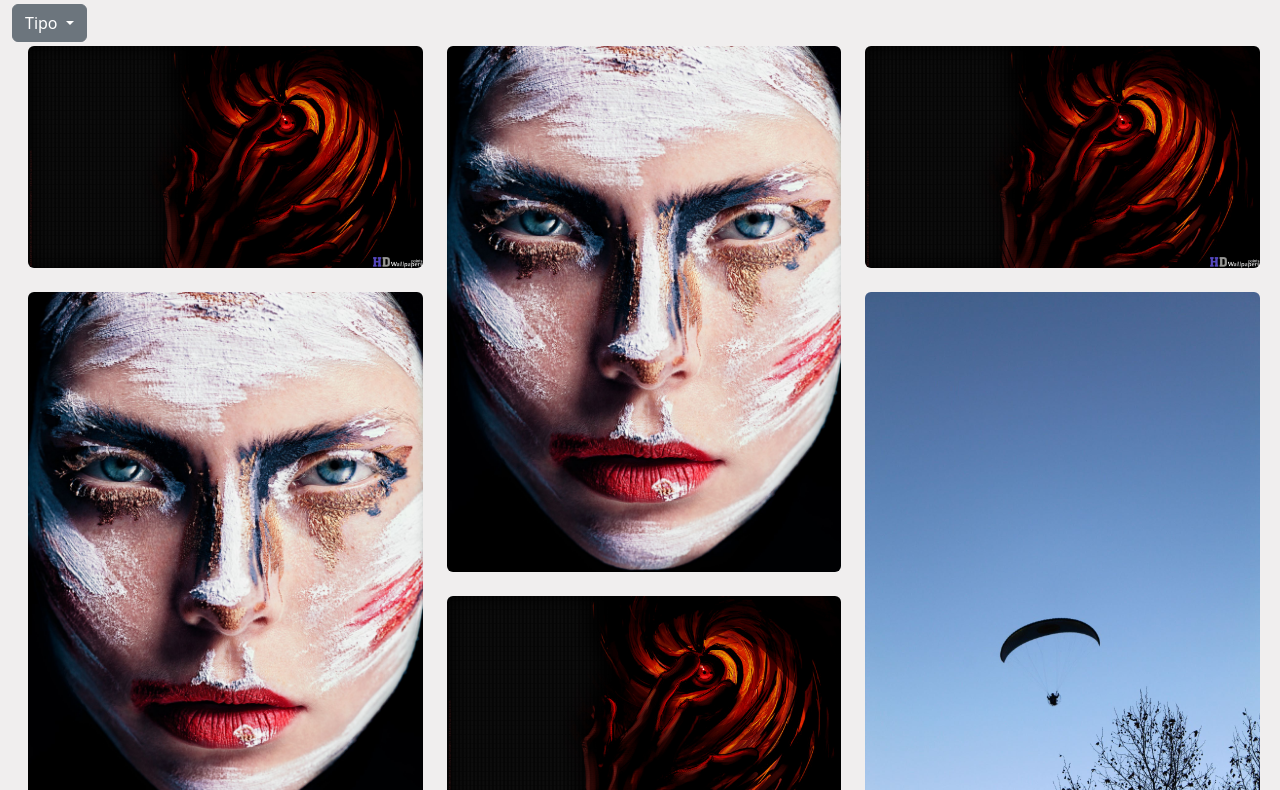
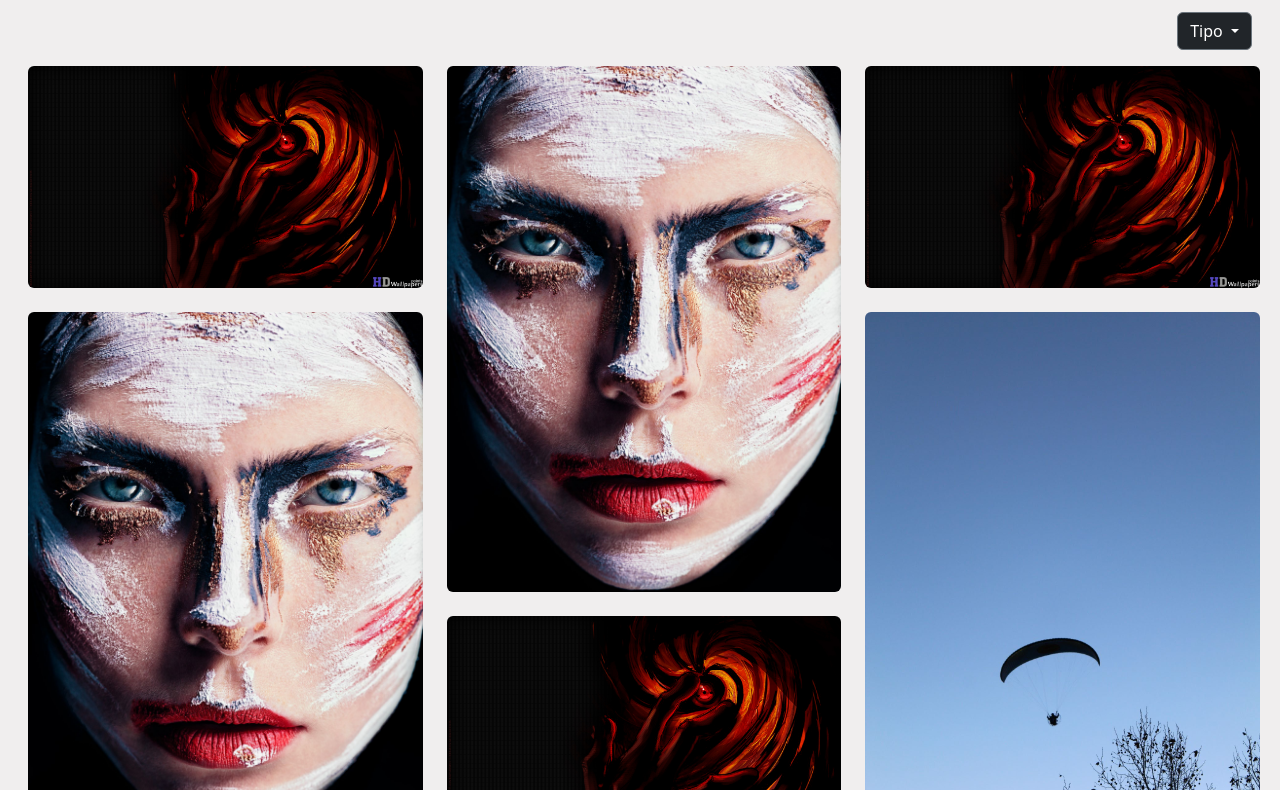
Before and after one commit to Courneyt/Proyecto, a plain HTML site: page galeria.html in a window 1280 px wide. Shown: the part 74-864 px from the top of the page. Drawn offline with nearby package versions, Linux system fonts and the light colour scheme.

Commit message:
Galeria Terminada

```diff
--- a/galeria.html
+++ b/galeria.html
@@ -44,11 +44,10 @@
     </nav>
   </header>
   <main class="flex-grow-1 row m-0 align-items-start">
-    <aside
-      class="sticky-top col-md-2 d-flex flex-md-column justify-content-center justify-content-md-start align-items-start">
-      <div class="dropdown">
-        <button class="btn btn-secondary dropdown-toggle" type="button" data-bs-toggle="dropdown" aria-expanded="false"
-          data-bs-auto-close="outside">
+    <section class="row mt-1 mb-2">
+      <div class="dropdown p-1">
+        <button class="btn btn-secondary dropdown-toggle bg-dark float-end" type="button" data-bs-toggle="dropdown"
+          aria-expanded="false" data-bs-auto-close="outside">
           Tipo
         </button>
         <ul class="dropdown-menu">
@@ -102,7 +101,7 @@
           </li>
         </ul>
       </div>
-    </aside>
+    </section>
     <div class="row m-1 contenedorFotos">
       <div class="col-lg-4 mb-1">
         <img id="dibujosLandscape" src="Naruto Shippuden hd wallpapers 2013 HD Wallpaper.jpg" class="w-100 mb-4 rounded"
@@ -117,12 +116,11 @@
       <div class="col-lg-4 mb-1">
         <img id="dibujosLandscape" src="Naruto Shippuden hd wallpapers 2013 HD Wallpaper.jpg" class="w-100 mb-4 rounded"
           alt="...">
-          <img id="dibujosPortrait" src="img/paracaidas.JPG" class="w-100 mb-4 rounded" alt="...">
+        <img id="dibujosPortrait" src="img/paracaidas.JPG" class="w-100 mb-4 rounded" alt="...">
       </div>
       <div class="col-lg-4 mb-1">
         <img id="dibujosPortrait" src="img/cara.jpg" class="w-100 mb-4 rounded" alt="...">
-        <img id="dibujosLandscape" src="img/Ciclista.jpg" class="w-100 mb-4 rounded"
-          alt="...">
+        <img id="dibujosLandscape" src="img/Ciclista.jpg" class="w-100 mb-4 rounded" alt="...">
       </div>
       <div class="col-lg-4 mb-1">
         <img id="dibujosLandscape" src="img/Campo.jpg" class="w-100 mb-4 rounded" alt="...">
@@ -130,13 +128,11 @@
       </div>
       <div class="col-lg-4 mb-1">
         <img id="dibujosPortrait" src="img/cara.jpg" class="w-100 mb-4 rounded" alt="...">
-        <img id="dibujosLandscape" src="img/6pm.jpg" class="w-100 mb-4 rounded"
-          alt="...">
+        <img id="dibujosLandscape" src="img/6pm.jpg" class="w-100 mb-4 rounded" alt="...">
       </div>
       <div class="col-lg-4 mb-1">
-        <img id="dibujosLandscape" src="img/LaOrilla.jpg" class="w-100 mb-4 rounded"
-          alt="...">
-          <img id="dibujosPortrait" src="img/cara.jpg" class="w-100 mb-4 rounded" alt="...">
+        <img id="dibujosLandscape" src="img/LaOrilla.jpg" class="w-100 mb-4 rounded" alt="...">
+        <img id="dibujosPortrait" src="img/cara.jpg" class="w-100 mb-4 rounded" alt="...">
       </div>
       <div class="col-lg-4 mb-1">
         <img id="dibujosPortrait" src="img/cara.jpg" class="w-100 mb-4 rounded" alt="...">
@@ -146,7 +142,7 @@
       <div class="col-lg-4 mb-1">
         <img id="dibujosLandscape" src="Naruto Shippuden hd wallpapers 2013 HD Wallpaper.jpg" class="w-100 mb-4 rounded"
           alt="...">
-          <img id="dibujosPortrait" src="img/cara.jpg" class="w-100 mb-4 rounded" alt="...">
+        <img id="dibujosPortrait" src="img/cara.jpg" class="w-100 mb-4 rounded" alt="...">
       </div>
       <div class="col-lg-4 mb-1">
         <img id="dibujosLandscape" src="Naruto Shippuden hd wallpapers 2013 HD Wallpaper.jpg" class="w-100 mb-4 rounded"
```
Also changed, not shown: estilos.css (+3 -35 lines).
